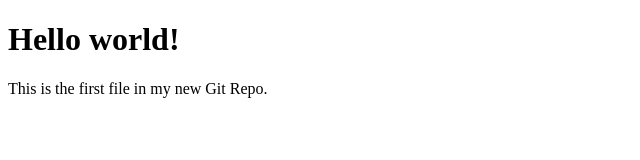
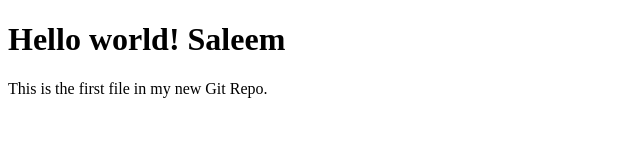
Before and after one commit to 11892328/helloworldrepo, a plain HTML site: page index.html in a window 1280 px wide. Shown: the whole page, without its empty margins (0-640 px from the left). Drawn offline with Linux system fonts and the light colour scheme.

Commit message:
Updated index.html with a new line

```diff
--- a/index.html
+++ b/index.html
@@ -5,7 +5,7 @@
 </head>
 <body>
 
-<h1>Hello world!</h1>
+<h1>Hello world! Saleem</h1>
 <p>This is the first file in my new Git Repo.</p>
 
 </body>
```
